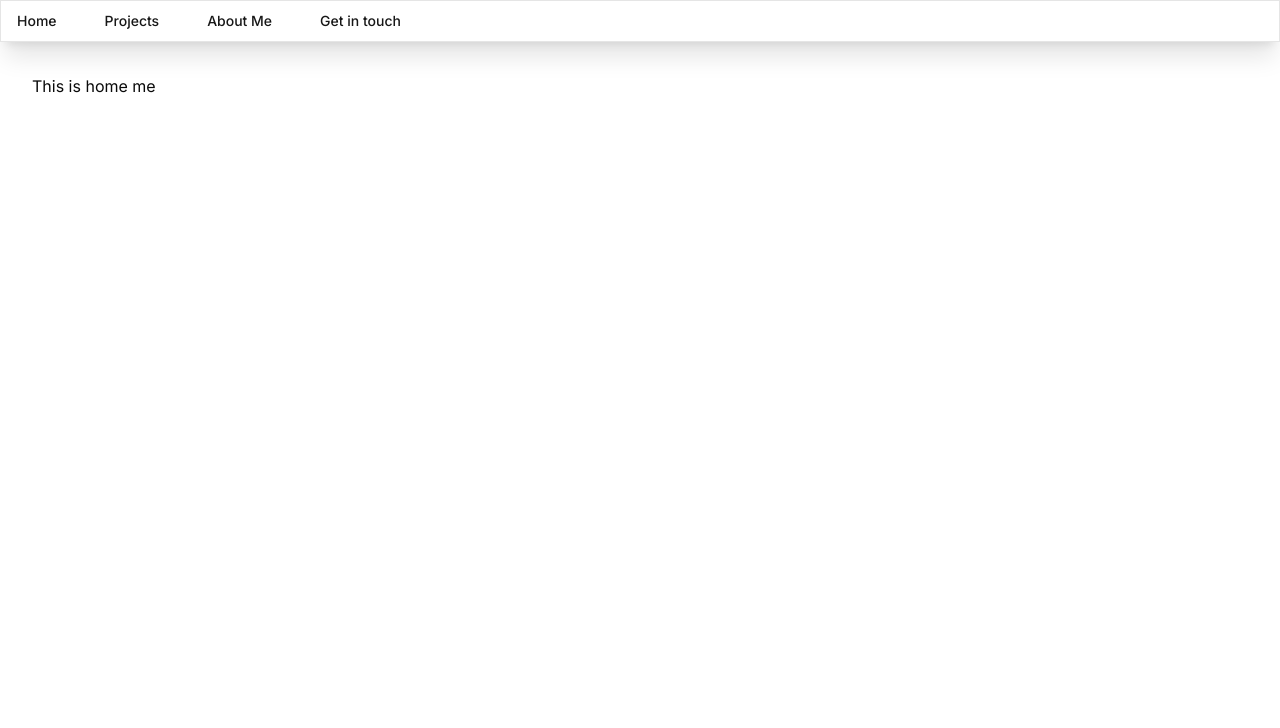
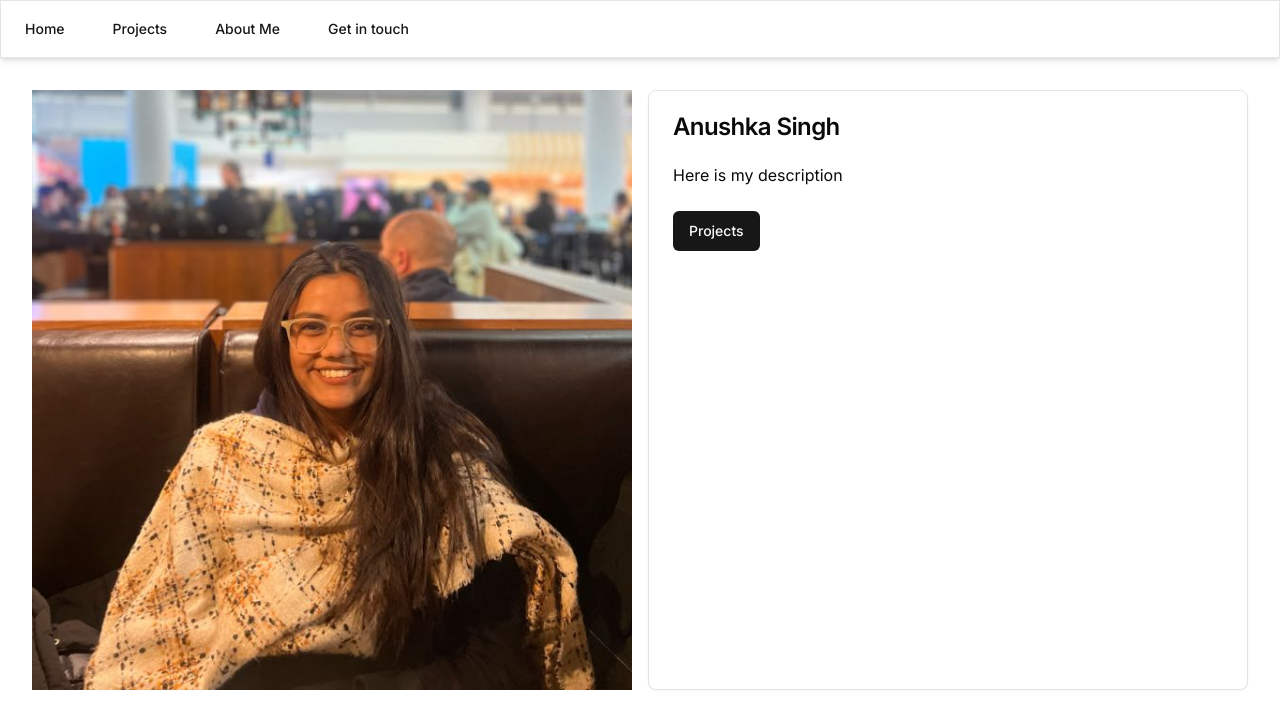
Before and after one commit to Anushka153/portfolio, a Next.js app in the folder anushkasinghportfolio/: page /home in a window 1280 px wide. Shown: the top 728 px of the page. Built offline with nearby package versions, Linux system fonts and the light colour scheme.

Commit message:
main page

```diff
--- a/anushkasinghportfolio/app/(main)/home/page.tsx
+++ b/anushkasinghportfolio/app/(main)/home/page.tsx
@@ -1,5 +1,26 @@
+"use client";
+import { Button } from "@/components/ui/button";
+import { useRouter } from "next/navigation";
+import Myphoto from "@/public/myphoto.jpg"
+import Image from "next/image";
+import { Card, CardContent, CardFooter, CardHeader, CardTitle } from "@/components/ui/card";
+
 export default function HomePage() {
+    const router = useRouter();
     return (
-        <>This is home me</>
+        <div className="grid md:grid-cols-2 sm:grid-cols-1 gap-4">
+            <Image src={Myphoto} alt="Anushka Singh" />
+            <Card>
+                <CardHeader>
+                    <CardTitle>Anushka Singh</CardTitle>
+                </CardHeader>
+                <CardContent>
+                    Here is my description
+                </CardContent>
+                <CardFooter>
+                    <Button onClick={() => { router.push("/projects") }}>Projects</Button>
+                </CardFooter>
+            </Card>
+        </div>
     )
 }
--- a/anushkasinghportfolio/components/Navbar.tsx
+++ b/anushkasinghportfolio/components/Navbar.tsx
@@ -5,7 +5,7 @@
 export default function NavBar() {
     const router = useRouter();
     return (
-        <nav className="w-full flex flex-row gap-4 border shadow-xl">
+        <nav className="w-full flex flex-row gap-4 border shadow-md p-2">
             <Button variant={"link"} onClick={() => { router.push("/home") }}>Home</Button>
             <Button variant={"link"} onClick={() => { router.push("/projects") }}>Projects</Button>
             <Button variant={"link"} onClick={() => { router.push("/aboutme") }}>About Me</Button>
--- /dev/null
+++ b/anushkasinghportfolio/components/ui/card.tsx
@@ -0,0 +1,79 @@
+import * as React from "react"
+
+import { cn } from "@/lib/utils"
+
+const Card = React.forwardRef<
+  HTMLDivElement,
+  React.HTMLAttributes<HTMLDivElement>
+>(({ className, ...props }, ref) => (
+  <div
+    ref={ref}
+    className={cn(
+      "rounded-lg border bg-card text-card-foreground shadow-sm",
+      className
+    )}
+    {...props}
+  />
+))
+Card.displayName = "Card"
+
+const CardHeader = React.forwardRef<
+  HTMLDivElement,
+  React.HTMLAttributes<HTMLDivElement>
+>(({ className, ...props }, ref) => (
+  <div
+    ref={ref}
+    className={cn("flex flex-col space-y-1.5 p-6", className)}
+    {...props}
+  />
+))
+CardHeader.displayName = "CardHeader"
+
+const CardTitle = React.forwardRef<
+  HTMLDivElement,
+  React.HTMLAttributes<HTMLDivElement>
+>(({ className, ...props }, ref) => (
+  <div
+    ref={ref}
+    className={cn(
+      "text-2xl font-semibold leading-none tracking-tight",
+      className
+    )}
+    {...props}
+  />
+))
+CardTitle.displayName = "CardTitle"
+
+const CardDescription = React.forwardRef<
+  HTMLDivElement,
+  React.HTMLAttributes<HTMLDivElement>
+>(({ className, ...props }, ref) => (
+  <div
+    ref={ref}
+    className={cn("text-sm text-muted-foreground", className)}
+    {...props}
+  />
+))
+CardDescription.displayName = "CardDescription"
+
+const CardContent = React.forwardRef<
+  HTMLDivElement,
+  React.HTMLAttributes<HTMLDivElement>
+>(({ className, ...props }, ref) => (
+  <div ref={ref} className={cn("p-6 pt-0", className)} {...props} />
+))
+CardContent.displayName = "CardContent"
+
+const CardFooter = React.forwardRef<
+  HTMLDivElement,
+  React.HTMLAttributes<HTMLDivElement>
+>(({ className, ...props }, ref) => (
+  <div
+    ref={ref}
+    className={cn("flex items-center p-6 pt-0", className)}
+    {...props}
+  />
+))
+CardFooter.displayName = "CardFooter"
+
+export { Card, CardHeader, CardFooter, CardTitle, CardDescription, CardContent }
```
Also changed, not shown: anushkasinghportfolio/public/myphoto.jpg (added), 1 other file (tests, documents, lock files or other folders).
